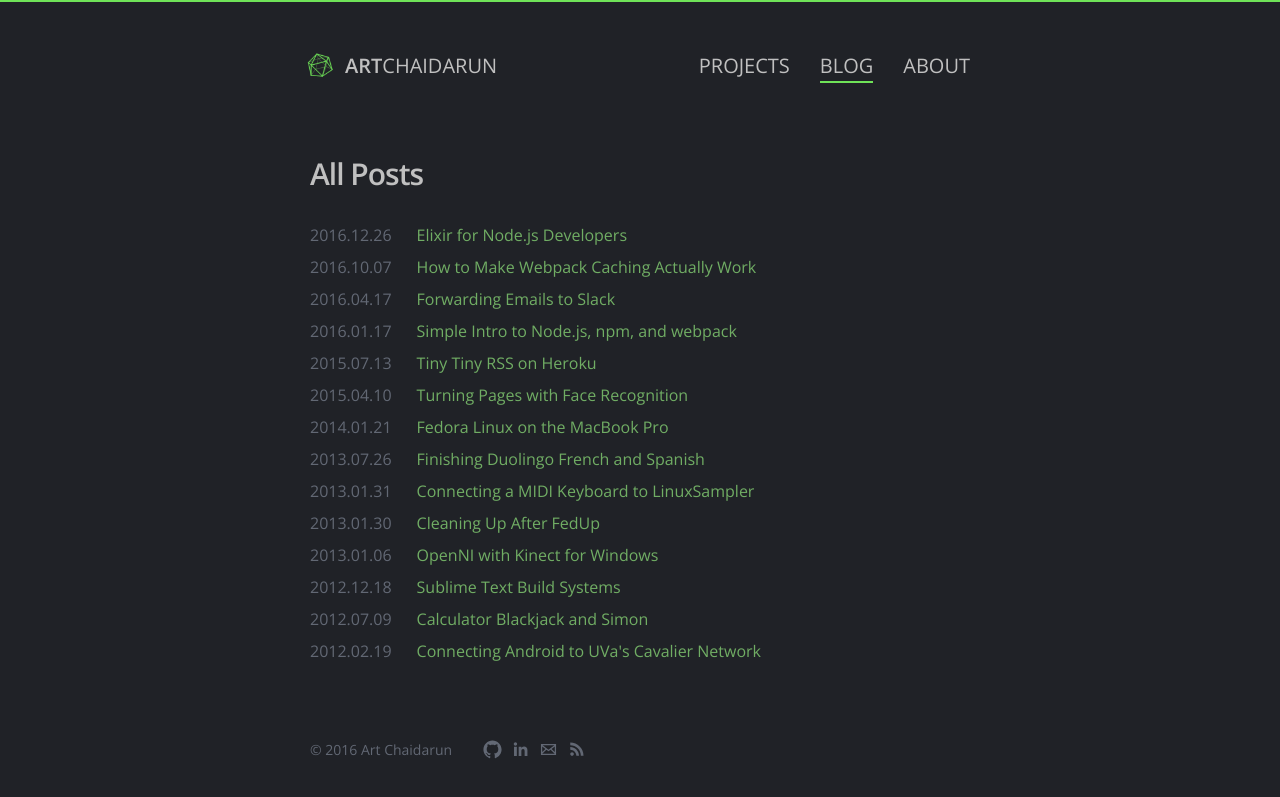
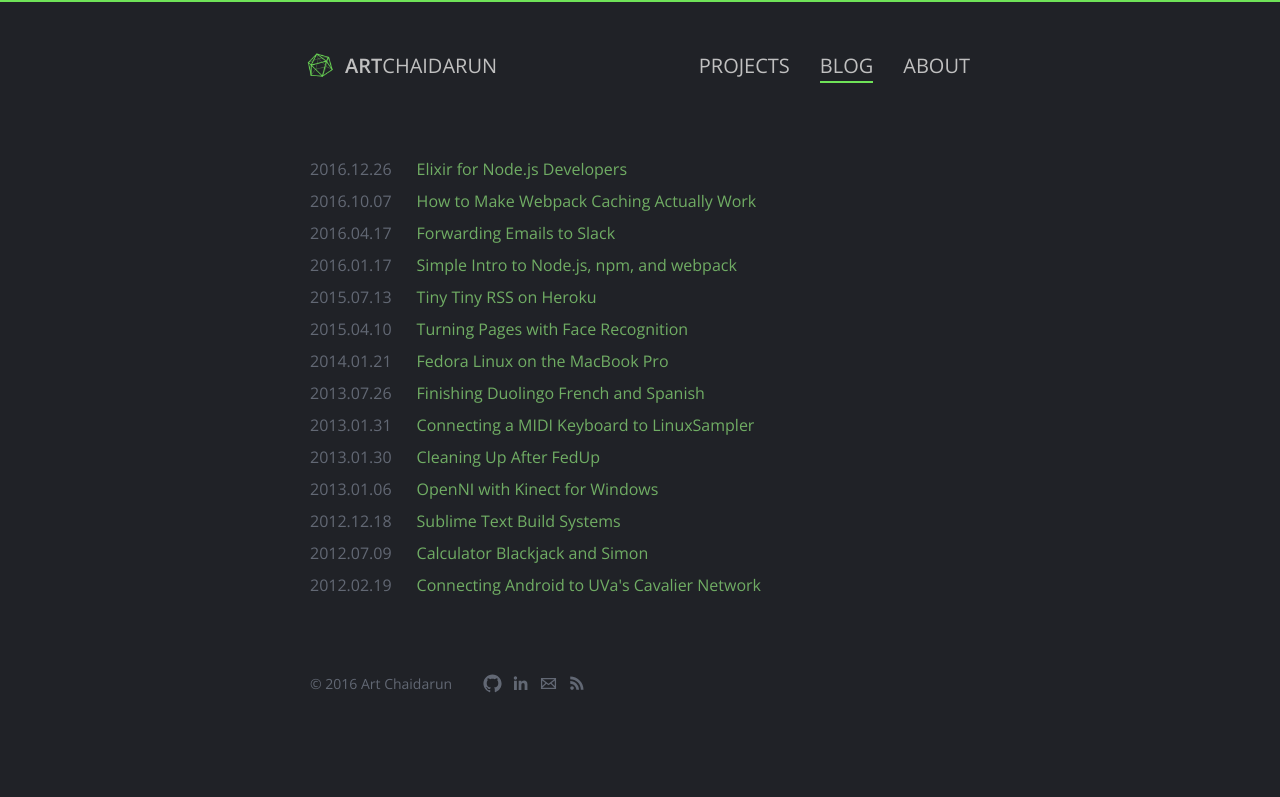
Before and after one commit to artnc/personal-website, a Jekyll site: the page built from src/blog/_posts/2013-07-07-blog.md, in a window 1280 px wide. Shown: the top 797 px of the page. Built offline with Jekyll 4.4.1, drawn with Linux system fonts in a browser that asks for light colours; nearby versions of some CDN libraries; Markdown is read by kramdown in place of the engine named in the settings.

Commit message:
Remove "All Posts" from /blog

```diff
--- a/src/blog/_posts/2013-07-07-blog.md
+++ b/src/blog/_posts/2013-07-07-blog.md
@@ -3,8 +3,6 @@ jquery: true
 layout: default
 pagetitle: Blog
 ---
-## All Posts
-
 <table>
   <tbody>
 {% for post in site.posts %}
```
